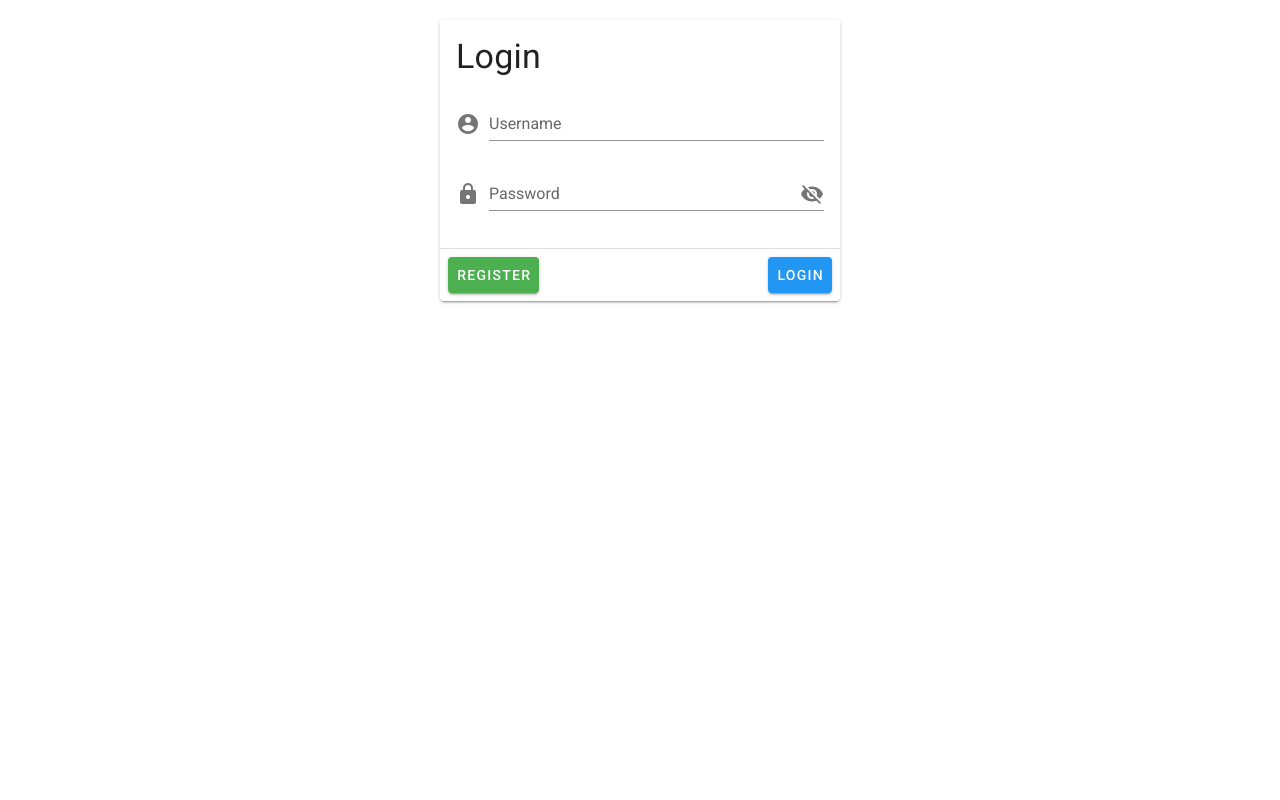
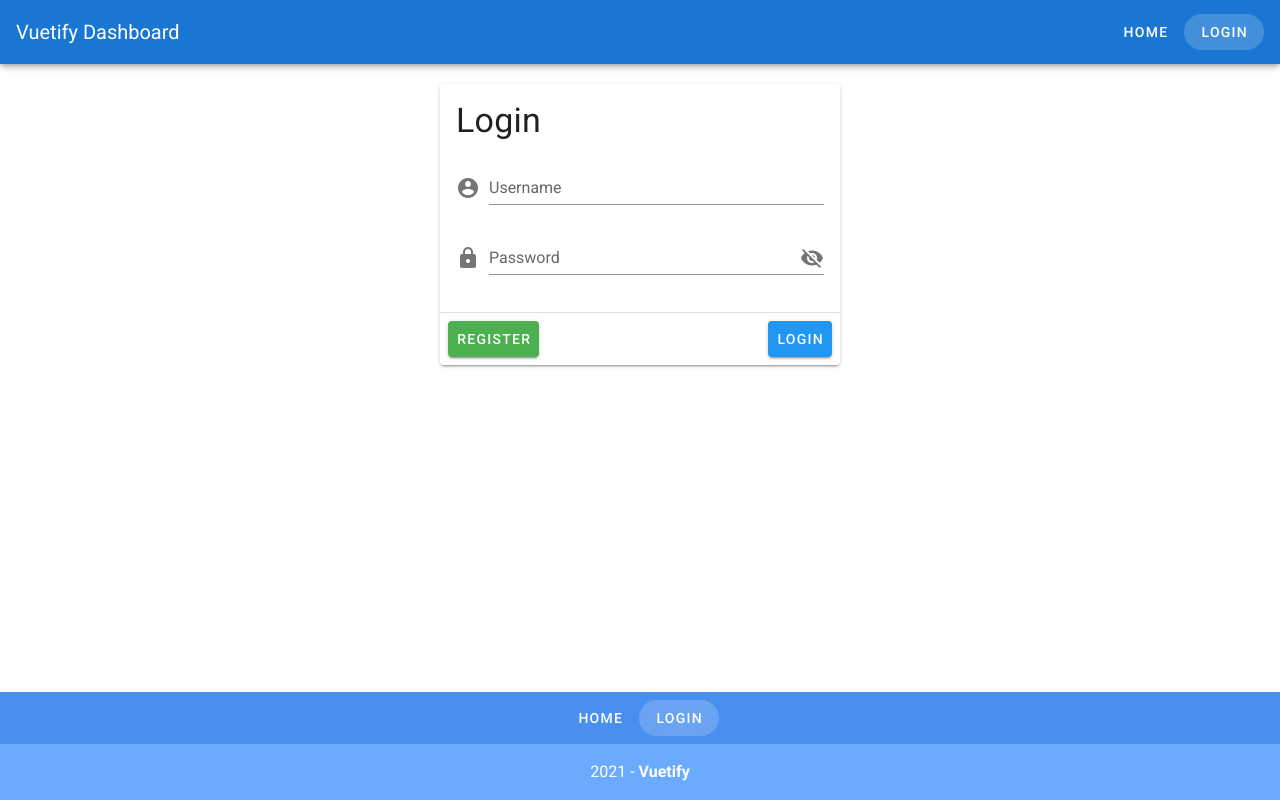
Before and after one commit to gabrielcostasilva/vuetify-vuemastery-example, a Vue app: page /login in a window 1280 px wide. Built offline with nearby package versions, Linux system fonts and the light colour scheme.

Commit message:
- Added main funcionality

```diff
--- a/src/App.vue
+++ b/src/App.vue
@@ -1,32 +1,42 @@
 <template>
   <v-app>
-    <v-card width="400" class="mx-auto mt-5">
-      <v-card-title>
-        <h1 class="display-1">Login</h1>
-      </v-card-title>
+    <v-app-bar app color="primary" dark>
+      <v-toolbar-title>Vuetify Dashboard</v-toolbar-title>
+      <v-spacer></v-spacer>
+      <v-btn
+        v-for="link in links"
+        :key="`${link.label}-header-link`"
+        text
+        rounded
+        :to="link.url"
+        >{{ link.label }}</v-btn
+      >
+    </v-app-bar>
 
-      <v-card-text>
-        <v-form>
-          <v-text-field
-            label="Username"
-            prepend-icon="mdi-account-circle"
-          ></v-text-field>
-          <v-text-field
-            :type="showPassword ? 'text' : 'password'"
-            label="Password"
-            prepend-icon="mdi-lock"
-            :append-icon="showPassword ? 'mdi-eye': 'mdi-eye-off'"
-            @click:append="showPassword = !showPassword"
-          ></v-text-field>
-        </v-form>
-      </v-card-text>
-      <v-divider></v-divider>
-      <v-card-actions>
-        <v-btn color="success">Register</v-btn>
-        <v-spacer></v-spacer>
-        <v-btn color="info">Login</v-btn>
-      </v-card-actions>
-    </v-card>
+    <!-- to add breadcrumb -->
+
+    <v-content>
+      <router-view></router-view>
+    </v-content>
+
+    <v-footer color="primary lighten-1" padless>
+      <v-layout justify-center wrap>
+        <v-btn
+          v-for="link in links"
+          :key="`${link.label}-footer-link`"
+          color="white"
+          text
+          rounded
+          class="my-2"
+          :to="link.url"
+          >{{ link.label }}</v-btn
+        >
+
+        <v-flex primary lighten-2 py-4 text-center white--text xs12>
+          {{ new Date().getFullYear() }} - <strong>Vuetify</strong>
+        </v-flex>
+      </v-layout>
+    </v-footer>
   </v-app>
 </template>
 
@@ -35,7 +45,17 @@ export default {
   name: "App",
 
   data: () => ({
-    showPassword: false
+    showPassword: false,
+    links: [
+      {
+        label: "Home",
+        url: "/",
+      },
+      {
+        label: "Login",
+        url: "/login",
+      },
+    ],
   }),
 };
 </script>
--- a/src/router/index.js
+++ b/src/router/index.js
@@ -13,10 +13,12 @@ const routes = [
   {
     path: '/about',
     name: 'About',
-    // route level code-splitting
-    // this generates a separate chunk (about.[hash].js) for this route
-    // which is lazy-loaded when the route is visited.
-    component: () => import(/* webpackChunkName: "about" */ '../views/About.vue')
+    component: () => import('../views/About.vue')
+  },
+  {
+    path: '/login',
+    name: 'login',
+    component: () => import('../views/Login.vue')
   }
 ]
 
--- /dev/null
+++ b/src/views/Login.vue
@@ -0,0 +1,29 @@
+<template>
+  <v-card width="400" class="mx-auto mt-5">
+    <v-card-title>
+      <h1 class="display-1">Login</h1>
+    </v-card-title>
+
+    <v-card-text>
+      <v-form>
+        <v-text-field
+          label="Username"
+          prepend-icon="mdi-account-circle"
+        ></v-text-field>
+        <v-text-field
+          :type="showPassword ? 'text' : 'password'"
+          label="Password"
+          prepend-icon="mdi-lock"
+          :append-icon="showPassword ? 'mdi-eye' : 'mdi-eye-off'"
+          @click:append="showPassword = !showPassword"
+        ></v-text-field>
+      </v-form>
+    </v-card-text>
+    <v-divider></v-divider>
+    <v-card-actions>
+      <v-btn color="success">Register</v-btn>
+      <v-spacer></v-spacer>
+      <v-btn color="info">Login</v-btn>
+    </v-card-actions>
+  </v-card>
+</template>
```
